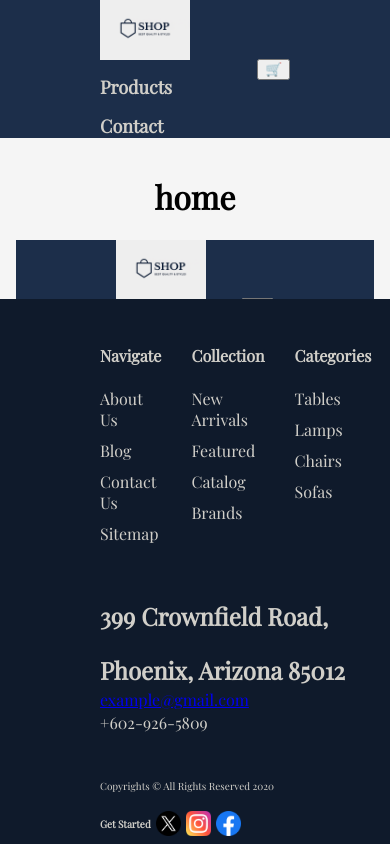
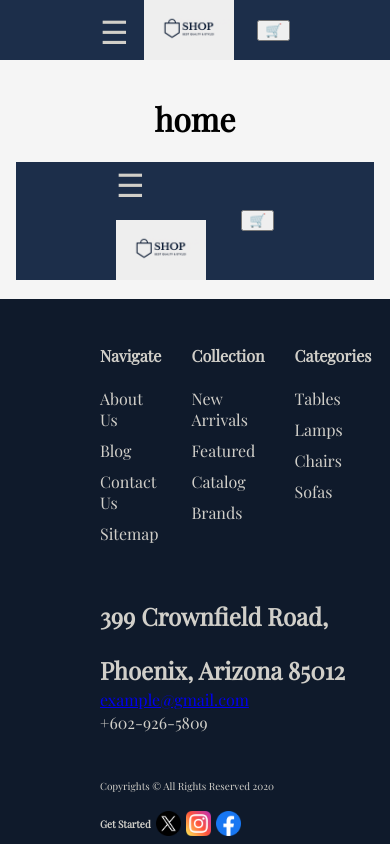
Before and after one commit to Ahmedhatem307/e-commerce-app, a Vue app: page /App in a window 390 px wide. Built offline with nearby package versions, Linux system fonts and the light colour scheme.

Commit message:
Add hamburger menu for mobile devices in header

```diff
--- a/src/components/Header.vue
+++ b/src/components/Header.vue
@@ -2,13 +2,16 @@
   <header>
     <nav class="navBar">
       <div class="navBar__leftSide">
+        <div class="navBar__hamburger" @click="toggleMenu">☰</div>
         <img class="navBar__leftSide--logo" src="../assets/images/logo.png" />
+        <div class="navBar__links" :class="{ open: isMenuOpen }">
           <router-link to="/products" class="navBar__leftSide--link"
             >Products</router-link
           >
           <router-link to="/contact" class="navBar__leftSide--link"
             >Contact</router-link
           >
+        </div>
       </div>
 
       <div class="navBar__rightSide">
@@ -17,6 +20,24 @@
     </nav>
   </header>
 </template>
+
+<script>
+export default {
+  data() {
+    return {
+      isMenuOpen: false,
+    };
+  },
+  methods: {
+    toggleMenu() {
+      this.isMenuOpen = !this.isMenuOpen;
+    },
+    closeMenu() {
+      this.isMenuOpen = false;
+    },
+  },
+};
+</script>
 
 <style scoped>
 .navBar {
@@ -48,9 +69,45 @@
     width: auto;
     height: 60px;
   }
+
+  & .navBar__links {
+    display: flex;
+    gap: 1rem;
+  }
+}
+
+.navBar__hamburger {
+  display: none;
+  font-size: 2rem;
+  cursor: pointer;
 }
 .router-link-active {
   font-weight: bold;
   text-decoration: none;
 }
+
+@media (max-width: 768px) {
+  .navBar__hamburger {
+    display: block;
+  }
+
+  .navBar__links {
+    display: none !important;
+    flex-direction: column;
+    position: absolute;
+    top: 60px;
+    padding: 1rem;
+    z-index: 1000;
+    background-color: #1c2e4a;
+
+    & .navBar__leftSide--link:hover {
+      background: rgba(255, 255, 255, 0.1);
+      transform: translateX(5px);
+    }
+  }
+
+  .navBar__links.open {
+    display: flex !important;
+  }
+}
 </style>
```
Lines whose indentation alone changed are shown as unchanged.
